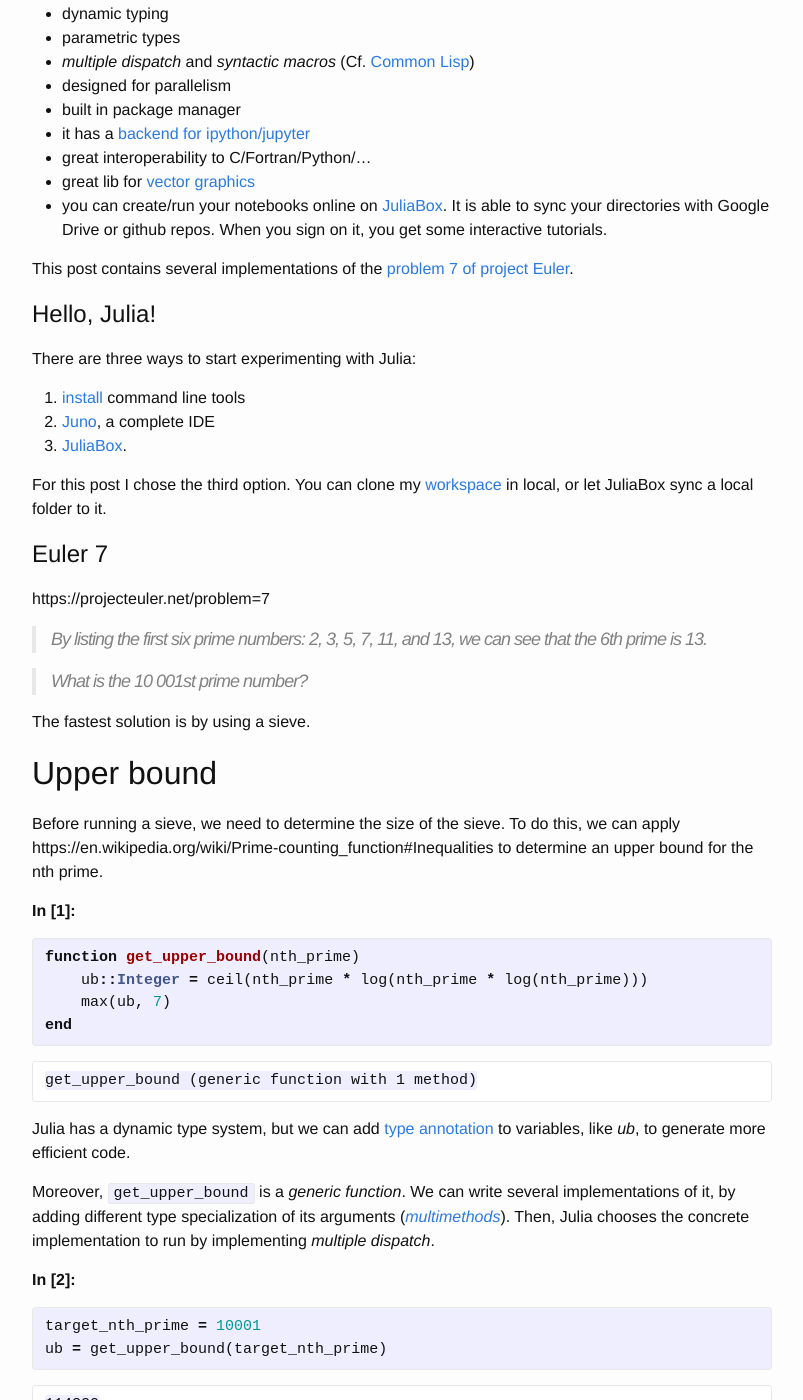
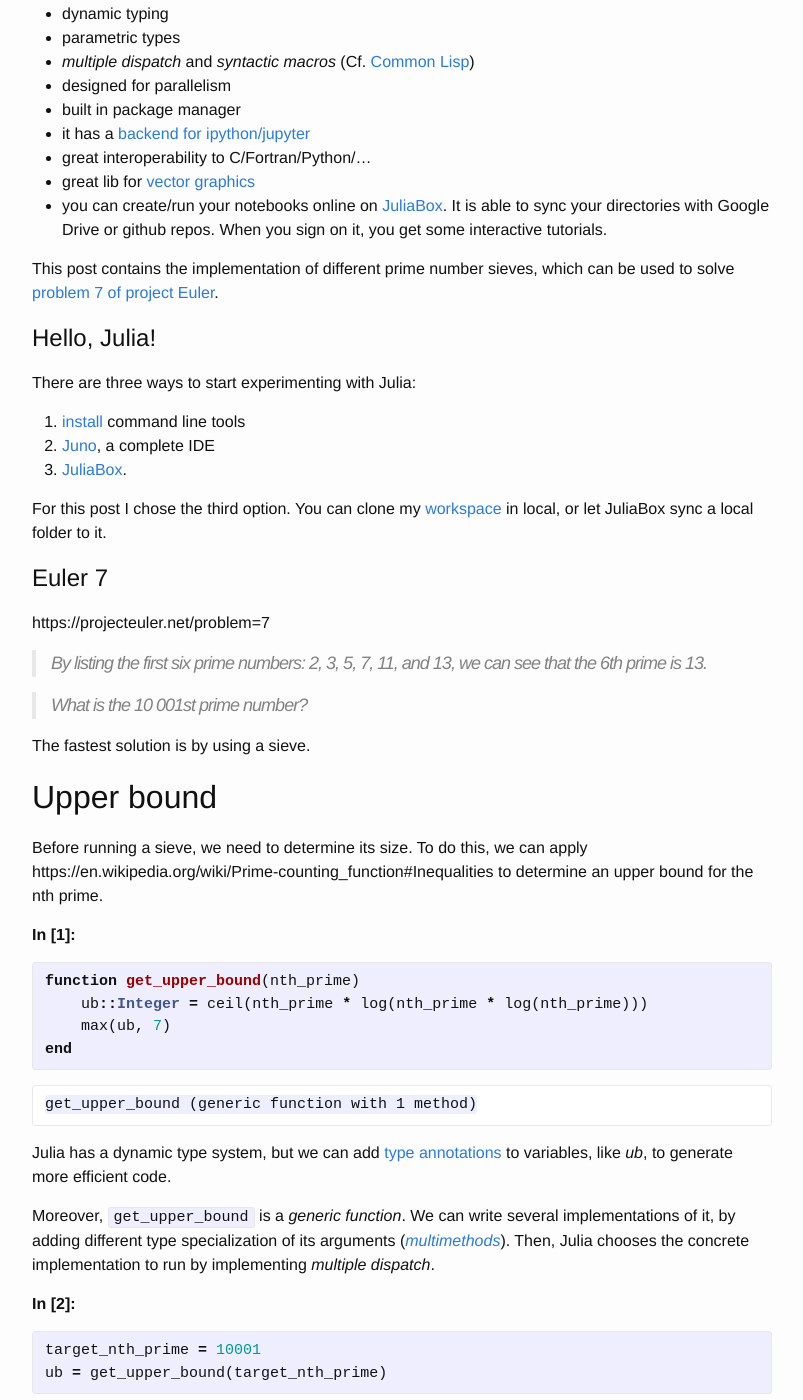
Before and after one commit to vdelia/vdelia.github.io, a Jekyll site: the page built from _posts/2015-10-15-prime-number-sieves-with-julia.md, in a window 1280 px wide and 1400 px high, scrolled down 366 px. Shown: the whole window, without its empty margins (238-1041 px from the left). Built offline with Jekyll 4.4.1, drawn with Linux system fonts in a browser that asks for light colours; formulas are drawn with MathJax 3; comment, search, counter and statistics services are not loaded; some of the changed text lies outside the part shown.

Commit message:
fix typos

```diff
--- a/_posts/2015-10-15-prime-number-sieves-with-julia.md
+++ b/_posts/2015-10-15-prime-number-sieves-with-julia.md
@@ -32,7 +32,8 @@ Random interesting features (language + ecosystem):
      When you sign on it, you get some interactive tutorials.
 
 
-This post contains several implementations of the [problem 7 of project Euler][euler7].
+This post contains the implementation of different prime number sieves, which
+can be used to solve [problem 7 of project Euler][euler7].
 
 # Hello, Julia!
 
@@ -58,7 +59,7 @@ The fastest solution is by using a sieve.
 
 ## Upper bound
 
-Before running a sieve, we need to determine the size of the sieve. To do
+Before running a sieve, we need to determine its size. To do
 this, we can apply  https://en.wikipedia.org/wiki/Prime-counting_function#Inequalities
 to determine an upper bound for the nth prime.
 
@@ -78,11 +79,13 @@ end
 
 
 
-Julia has a dynamic type system, but we can add [type annotation][type_doc] to variables, like *ub*, to
-generate more efficient code.
+Julia has a dynamic type system, but we can add [type annotations][type_doc] to
+variables, like *ub*, to generate more efficient code.
 
-Moreover, `get_upper_bound` is a *generic function*. We can write several implementations of it, by adding different
-type specialization of its arguments ([*multimethods*][methods]). Then, Julia chooses the concrete implementation to run by implementing *multiple dispatch*.
+Moreover, `get_upper_bound` is a *generic function*. We can write several
+implementations of it, by adding different type specialization of its arguments
+([*multimethods*][methods]). Then, Julia chooses the concrete implementation
+to run by implementing *multiple dispatch*.
 
 **In [2]:**
 
@@ -100,7 +103,8 @@ ub = get_upper_bound(target_nth_prime)
 
 ## The Sieve data structure
 
-The sieve algorithms work on an array of size $$n$$, s.t. $$v[i]$$ is true if $$i$$ is prime.
+The sieve algorithms work on arrays of size $$n$$, s.t. $$v[i]$$ is true if
+$$i$$ is prime.
 
 Julia provides a very convenient bit array for this purpose.
 
@@ -178,7 +182,8 @@ Macros are not functions, and this is made explicit with the `@` prefix.
 
 ## Sieve of Sundaram
 
-The [sieve of Sundaram][sundaram] is slightly more complex. Compared to Eratosthenes's, it skips even numbers.
+The [sieve of Sundaram][sundaram] is slightly more complex. Compared to
+Eratosthenes's, it skips even numbers.
 
 
 **In [5]:**
```
Also changed, not shown: other parts of _posts/2015-10-15-prime-number-sieves-with-julia.md (+10 -7 lines).
